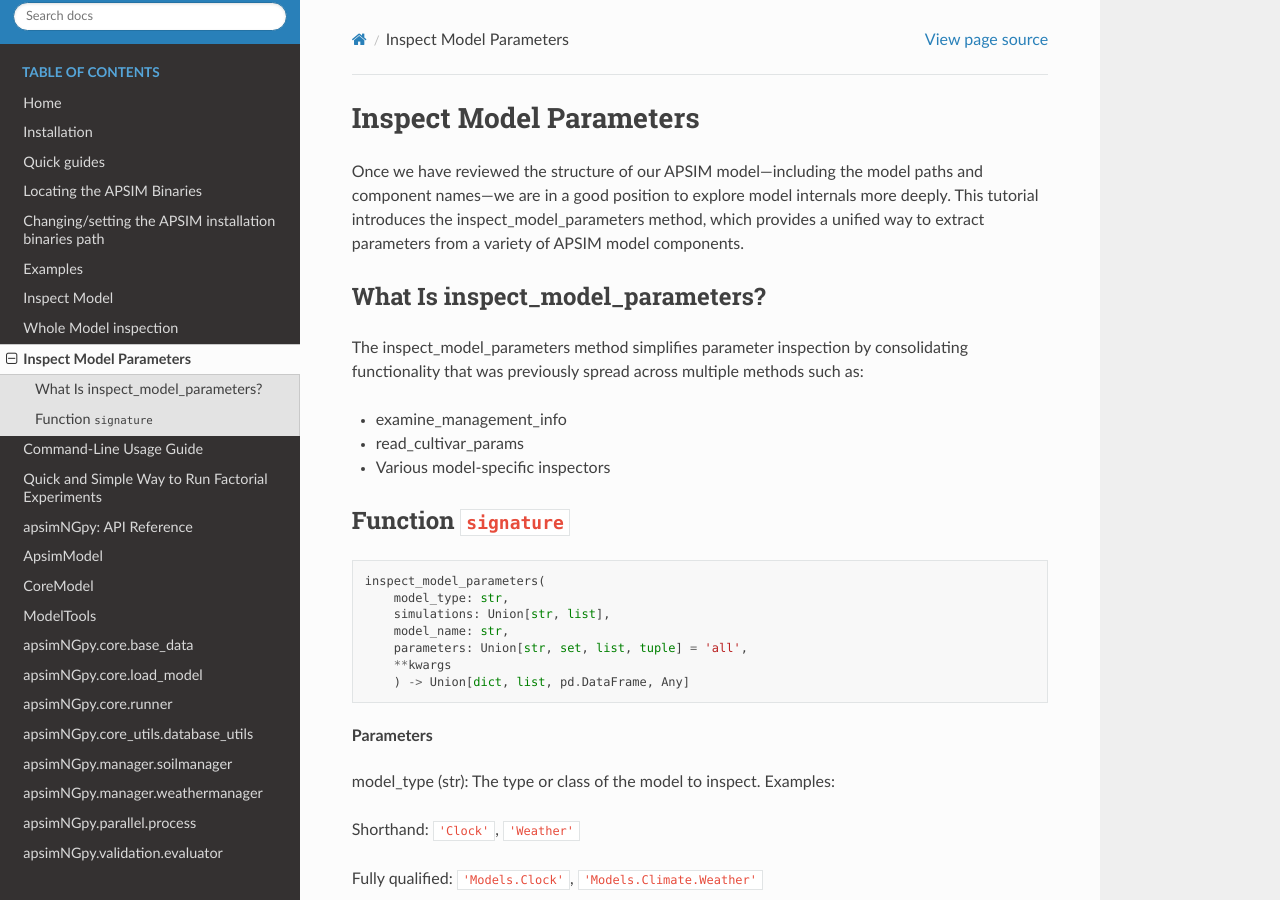
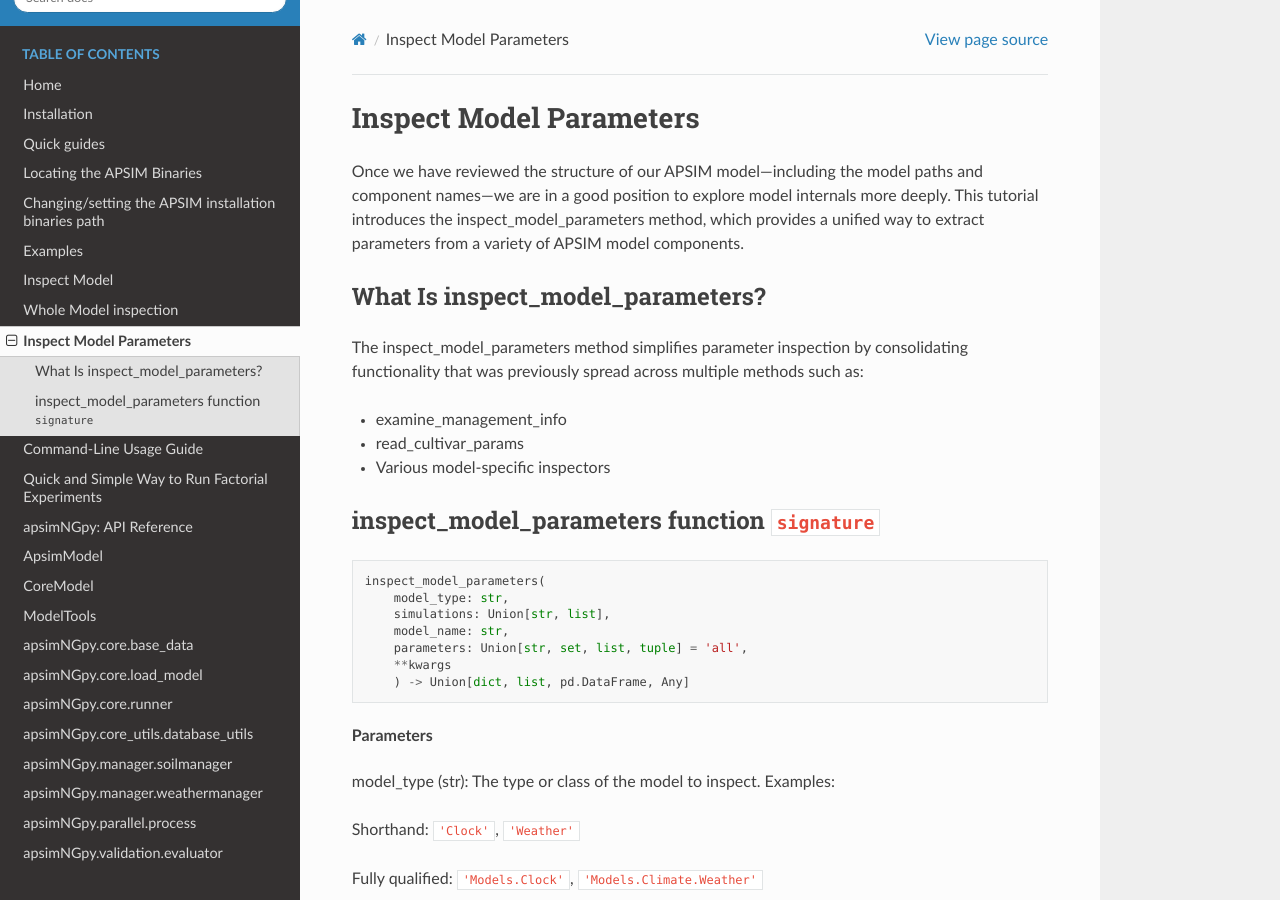
Before and after one commit to MAGALA-RICHARD/documentation-example, a Sphinx documentation site: the page built from doc/inspect_model_parameters.rst, in a window 1280 px wide and 900 px high. Built offline with Sphinx 7.4.7 and the Read the Docs theme 3.1.0, drawn with Linux system fonts in a browser that asks for light colours.

```diff
--- a/doc/inspect_model_parameters.rst
+++ b/doc/inspect_model_parameters.rst
@@ -15,7 +15,7 @@
 
 - Various model-specific inspectors
 
-Function ``signature``
+inspect_model_parameters function ``signature``
 ----------------------------------
 .. code-block:: python
 
```
